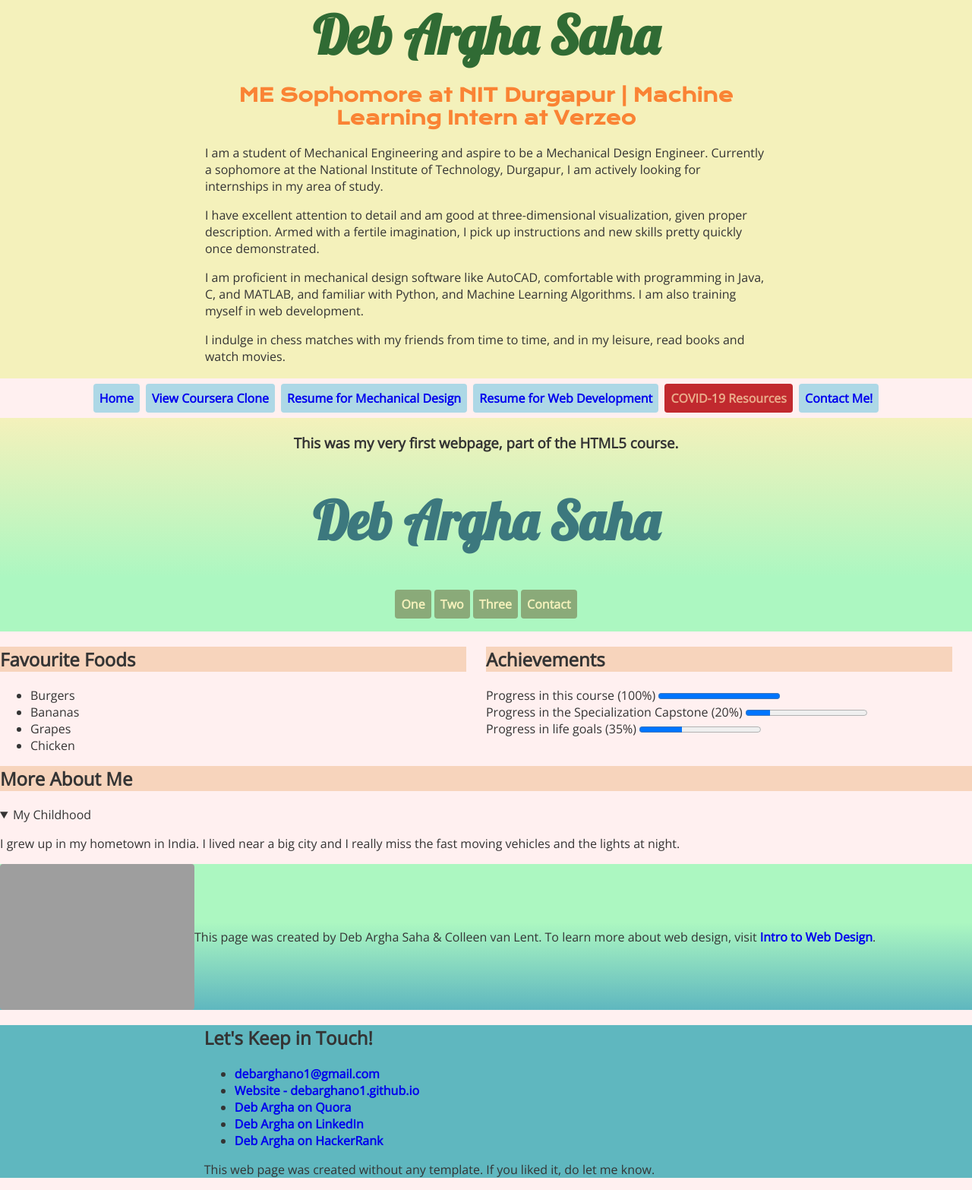
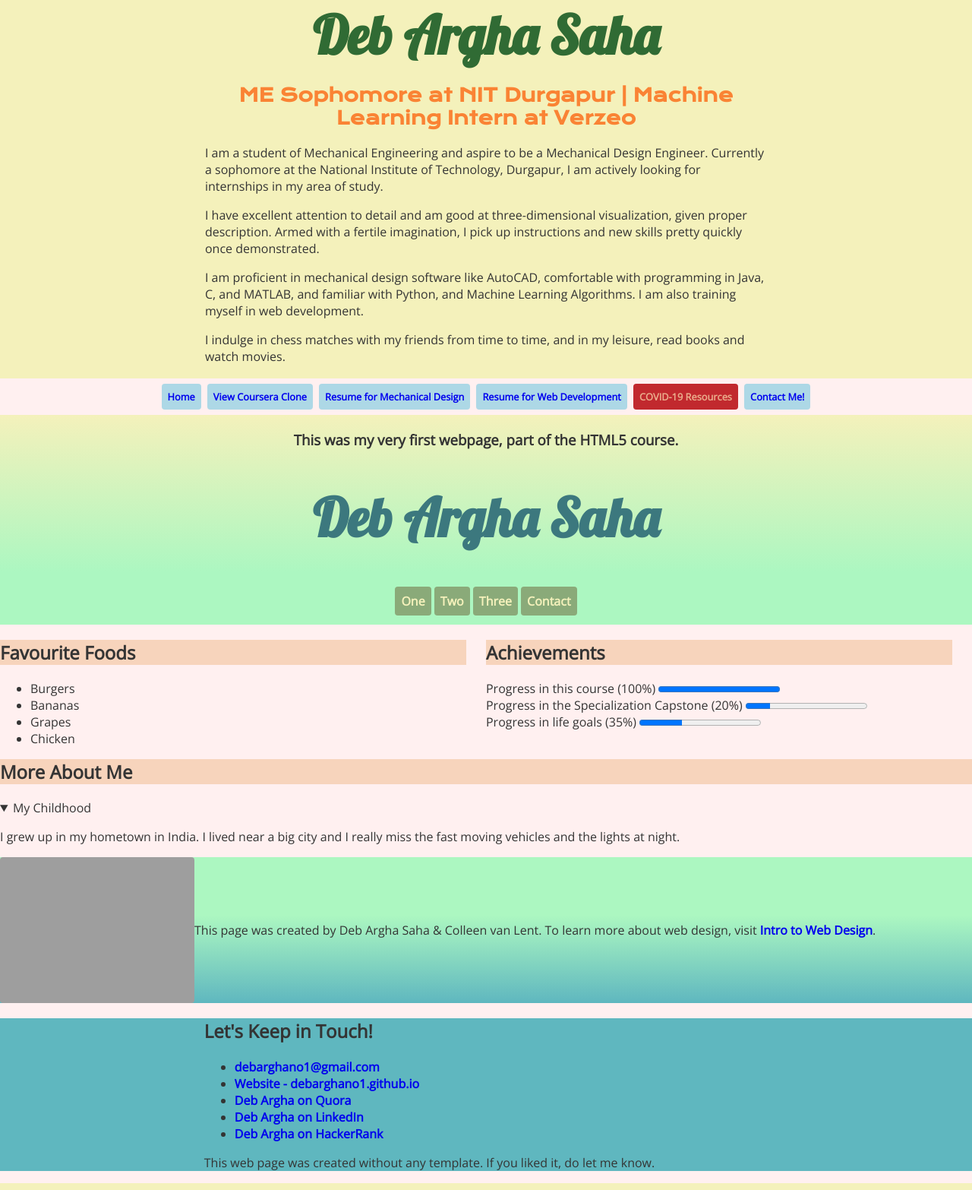
Before and after one commit to debarghano1/debarghano1.github.io, a PHP site: page /htmlfinalprojectwebpage.html in a window 1280 px wide. Shown: the whole page at 76% size. Run offline with PHP 8.4, Linux system fonts and the light colour scheme; grey boxes are pictures that could not be loaded.

Commit message:
Add files via upload

```diff
--- a/css/resume-styles.css
+++ b/css/resume-styles.css
@@ -23,11 +23,23 @@
 	padding: 8px;
 	border-radius: 4px;
 }
+
 .content-wrapping{
 	width: 58%;
-	min-width: 250px;
+	min-width: 400px;
 	margin: 0 auto;
 }
+#swag{
+	/*wow! icon*/
+	align-content: center;
+	position: fixed;
+	bottom: 0;
+	right: 0;
+	width: 20%;
+	max-width: 200px;
+	z-index: 2;
+}
+
 
 /*PersonalInfo
 -----------------------------------*/
@@ -37,7 +49,7 @@
 	margin: 0 auto;
 }
 #name{
-	color: #306b34;
+	color: #306B34;
 	font-family: 'Lobster', cursive;
 	font-size: 70px;
 	margin: 0;
@@ -50,18 +62,22 @@
 }
 /*Navigation
 -----------------------------------*/
-nav {
+nav:not(.secondary) {
 	margin: 5px auto;
 	text-align: center;
 	position: sticky;
 	top: 0;
+	z-index: 1;
 }
+
 nav .button{
 	display: inline-block;
+	font-size: 1vw;
+
 	margin: 2px 2px;
 	background: #add8e6;
 }
-nav .button#covid-19:link{
+nav .button#covid-19{
 	/*to be removed once the crisis is over*/
 	color: #EAAC8B;
 	background: #C1292E;
```
